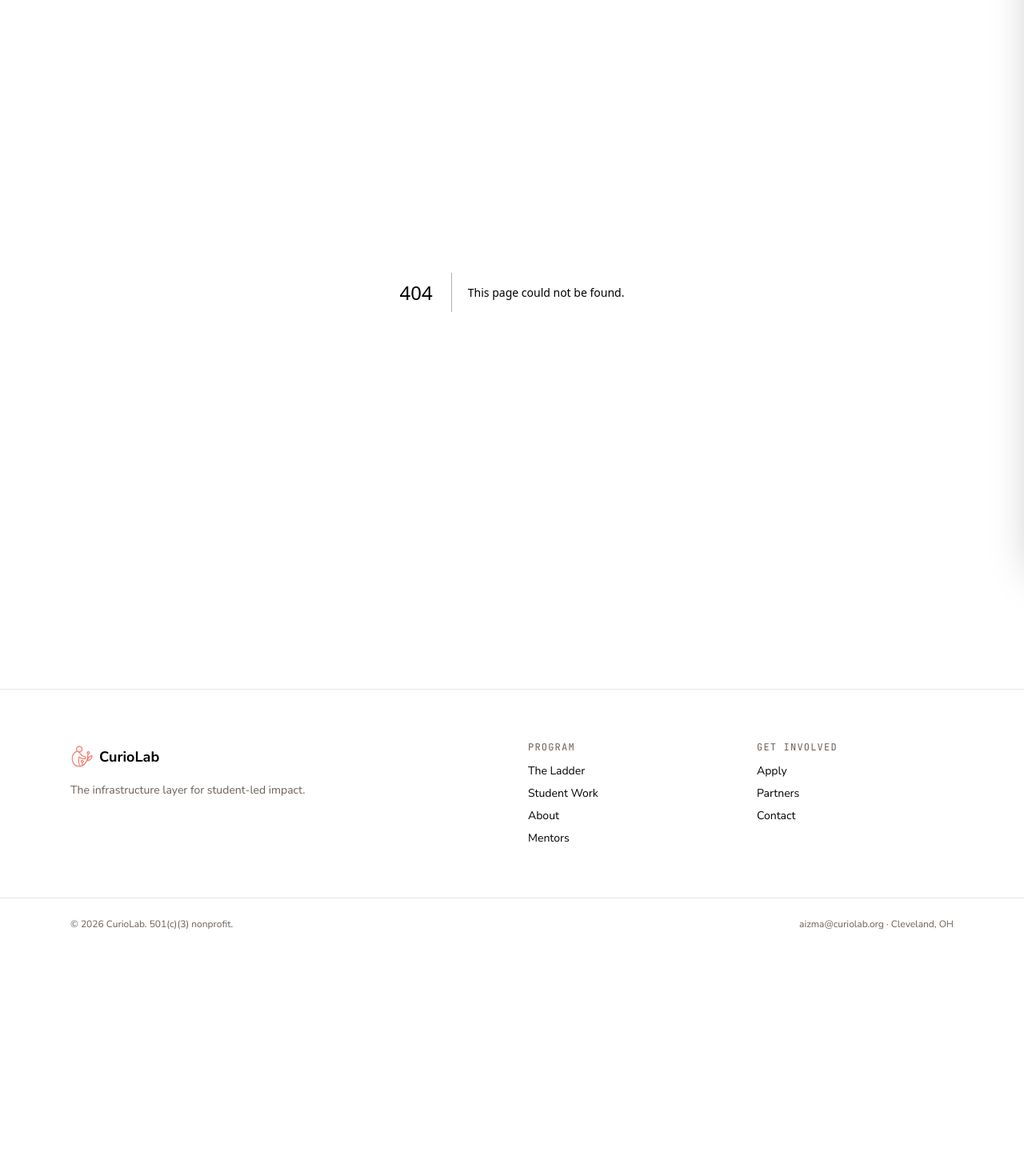
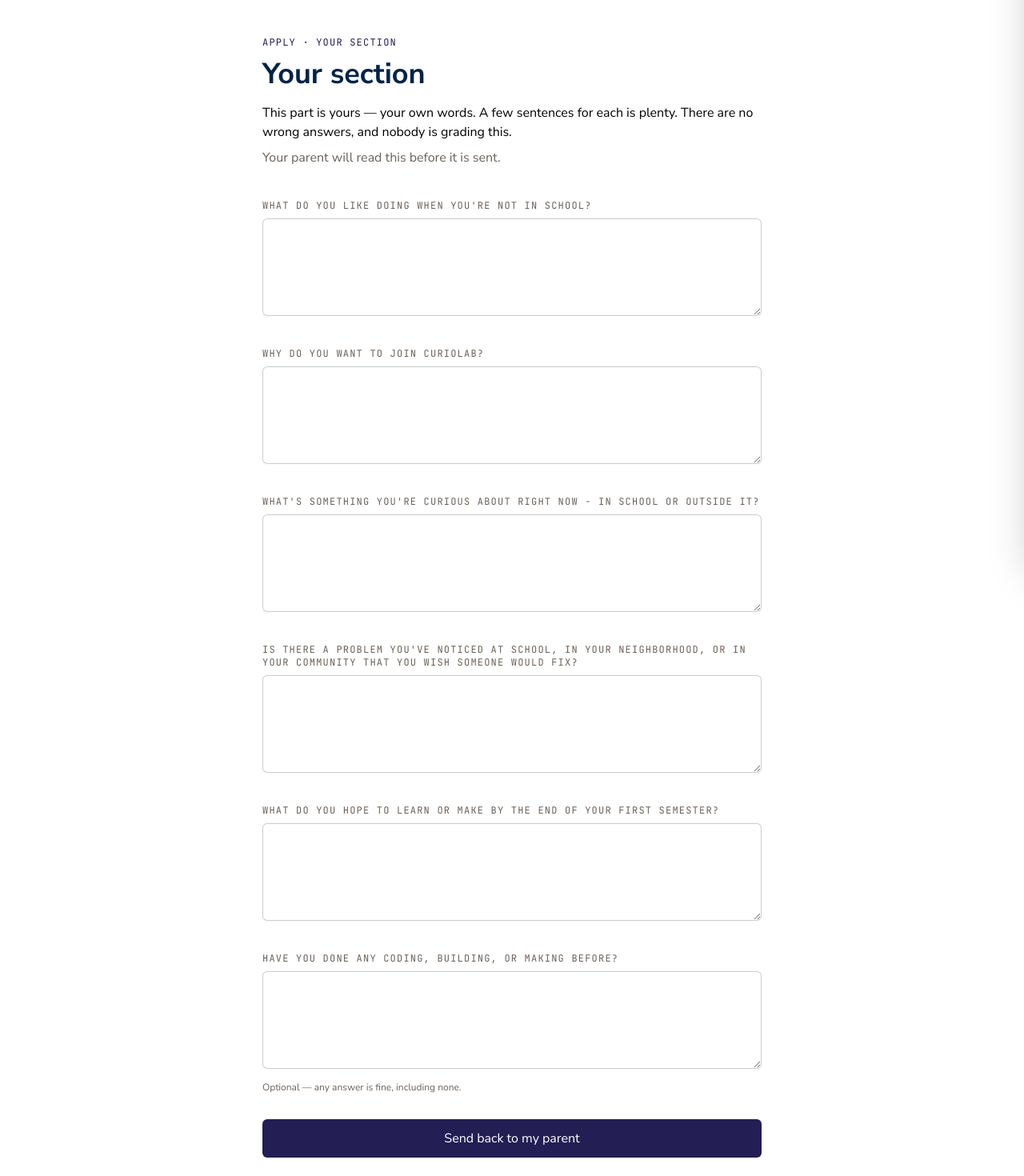
Before and after one commit to anaizma/CurioLabWeb, a Next.js app: page /apply/student/1 in a window 1280 px wide. Before the commit this address had no page. Shown: the part 100-1570 px from the top of the page at 80% size. Before the commit the page ends 1287 px from the top, so only its background shows below. Built offline with nearby package versions, Linux system fonts and the light colour scheme.

Commit message:
feat(apply): 2B student section in the student's voice

```diff
--- /dev/null
+++ b/app/apply/student/[token]/page.tsx
@@ -0,0 +1,10 @@
+import StudentClient from "./student-client";
+
+export default async function StudentTokenPage({
+  params,
+}: {
+  params: Promise<{ token: string }>;
+}) {
+  const { token } = await params;
+  return <StudentClient token={token} />;
+}
--- /dev/null
+++ b/app/apply/student/[token]/student-client.tsx
@@ -0,0 +1,160 @@
+"use client";
+
+import { useState } from "react";
+import { errorCopy, postJson, STUDENT_QUESTIONS } from "../../funnel";
+
+type Status = "idle" | "submitting" | "done" | "invalid" | "conflict" | "error";
+
+export default function StudentClient({ token }: { token: string }) {
+  const [answers, setAnswers] = useState<Record<string, string>>({});
+  const [status, setStatus] = useState<Status>("idle");
+  const [errorMessage, setErrorMessage] = useState("");
+  const [validationError, setValidationError] = useState<string | null>(null);
+
+  function updateAnswer(key: string, value: string) {
+    setAnswers((a) => ({ ...a, [key]: value }));
+  }
+
+  async function handleSubmit(e: React.FormEvent) {
+    e.preventDefault();
+    setValidationError(null);
+
+    const missingRequired = STUDENT_QUESTIONS.some(
+      (q) => !q.optional && !(answers[q.key] ?? "").trim(),
+    );
+    if (missingRequired) {
+      setValidationError(
+        "A few sentences for each question above is plenty — please fill those in before sending this back.",
+      );
+      return;
+    }
+
+    const payload: Record<string, string> = {};
+    for (const q of STUDENT_QUESTIONS) {
+      const value = (answers[q.key] ?? "").trim();
+      if (value) payload[q.key] = value;
+    }
+
+    setStatus("submitting");
+    setErrorMessage("");
+
+    const { status: httpStatus } = await postJson("/api/public/stage2/student", {
+      token,
+      answers: payload,
+    });
+
+    if (httpStatus === 200) {
+      setStatus("done");
+      return;
+    }
+    if (httpStatus === 401) {
+      setStatus("invalid");
+      return;
+    }
+    if (httpStatus === 409) {
+      setStatus("conflict");
+      return;
+    }
+    setErrorMessage(errorCopy(httpStatus));
+    setStatus("error");
+  }
+
+  if (status === "done") {
+    return (
+      <div className="mx-auto max-w-2xl px-6 py-20">
+        <p className="font-mono text-xs uppercase tracking-widest text-indigo mb-3">
+          Apply · Your section
+        </p>
+        <h1 className="text-3xl md:text-4xl font-bold mb-4">Sent!</h1>
+        <p className="text-muted">
+          Your parent will review this before it goes to CurioLab. You can
+          close this page.
+        </p>
+      </div>
+    );
+  }
+
+  if (status === "invalid") {
+    return (
+      <div className="mx-auto max-w-2xl px-6 py-20">
+        <p className="font-mono text-xs uppercase tracking-widest text-indigo mb-3">
+          Apply · Your section
+        </p>
+        <h1 className="text-3xl md:text-4xl font-bold mb-4">
+          This link isn&apos;t working
+        </h1>
+        <p className="text-muted">
+          This link isn&apos;t valid anymore — ask your parent to create a
+          new one.
+        </p>
+      </div>
+    );
+  }
+
+  if (status === "conflict") {
+    return (
+      <div className="mx-auto max-w-2xl px-6 py-20">
+        <p className="font-mono text-xs uppercase tracking-widest text-indigo mb-3">
+          Apply · Your section
+        </p>
+        <h1 className="text-3xl md:text-4xl font-bold mb-4">
+          Not open right now
+        </h1>
+        <p className="text-muted">
+          This section isn&apos;t open right now — ask your parent to check
+          the application.
+        </p>
+      </div>
+    );
+  }
+
+  return (
+    <div className="mx-auto max-w-2xl px-6 py-20">
+      <p className="font-mono text-xs uppercase tracking-widest text-indigo mb-3">
+        Apply · Your section
+      </p>
+      <h1 className="text-3xl md:text-4xl font-bold mb-4">Your section</h1>
+      <p className="text-black mb-2">
+        This part is yours — your own words. A few sentences for each is
+        plenty. There are no wrong answers, and nobody is grading this.
+      </p>
+      <p className="text-muted mb-10">
+        Your parent will read this before it is sent.
+      </p>
+
+      <form className="space-y-8" onSubmit={handleSubmit}>
+        {STUDENT_QUESTIONS.map((q) => (
+          <div key={q.key}>
+            <label className="label block mb-2">{q.label}</label>
+            <textarea
+              className="w-full border border-black/20 rounded-md px-4 py-3 bg-white"
+              rows={4}
+              value={answers[q.key] ?? ""}
+              onChange={(e) => updateAnswer(q.key, e.target.value)}
+            />
+            {q.optional && (
+              <p className="text-xs text-muted mt-2">
+                Optional — any answer is fine, including none.
+              </p>
+            )}
+          </div>
+        ))}
+
+        {validationError && (
+          <p className="text-sm text-coral">{validationError}</p>
+        )}
+        {status === "error" && (
+          <p className="text-sm text-coral">{errorMessage}</p>
+        )}
+
+        <button
+          type="submit"
+          disabled={status === "submitting"}
+          className="w-full bg-indigo text-white px-6 py-3 rounded-md font-medium hover:bg-indigo/90 transition-colors disabled:opacity-60"
+        >
+          {status === "submitting" ? "Sending…" : "Send back to my parent"}
+        </button>
+      </form>
+    </div>
+  );
+}
```
